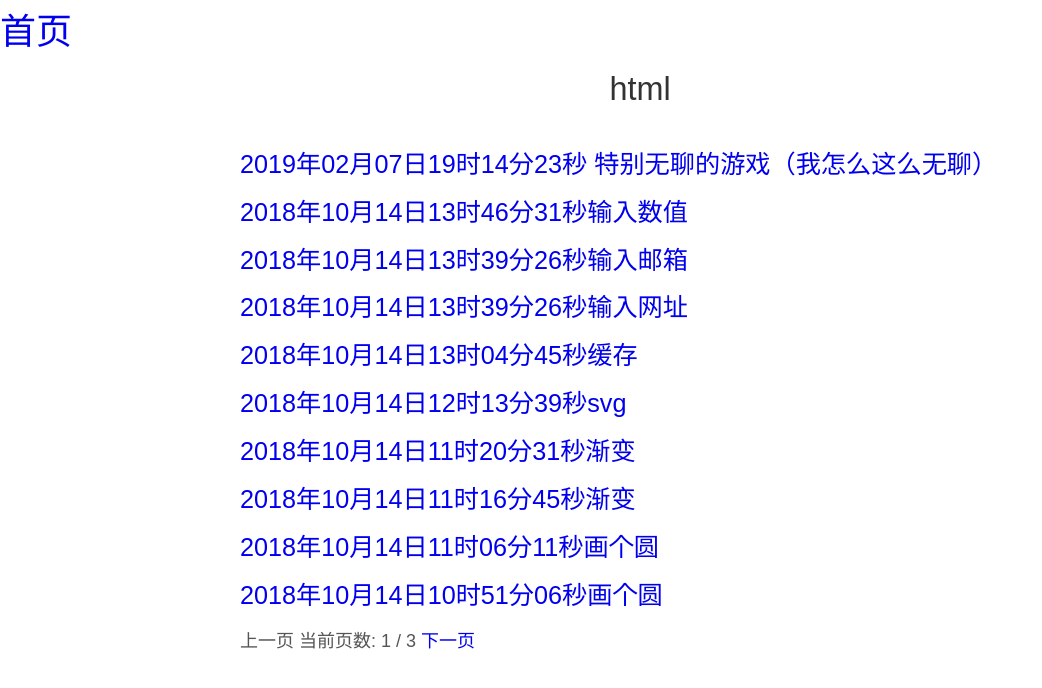
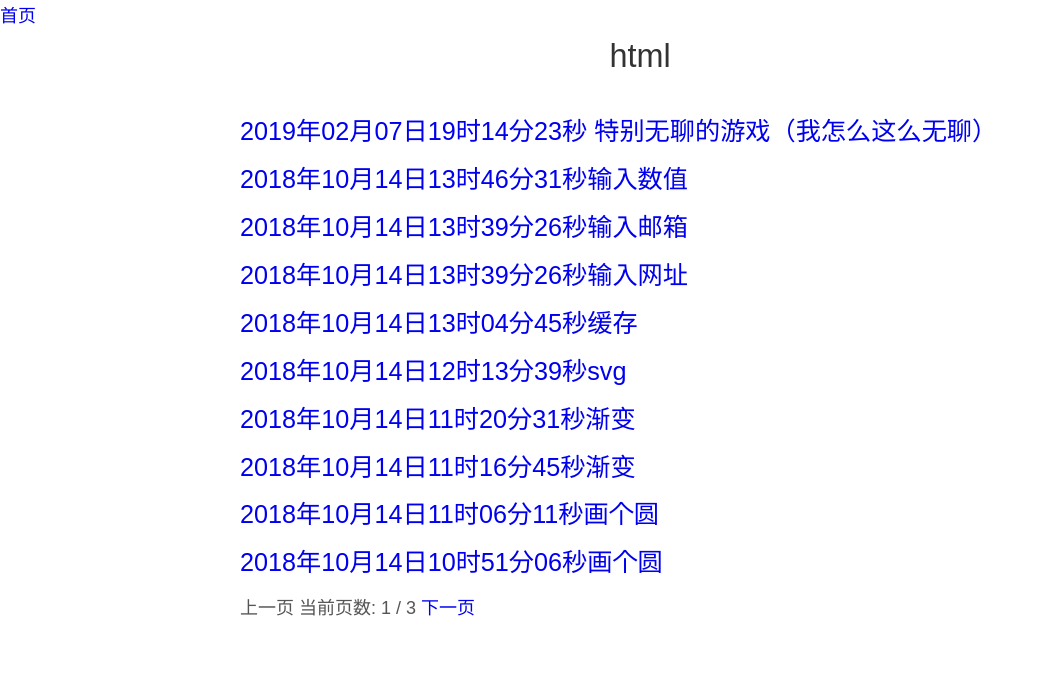
Before and after one commit to xxcczz/xx, a Jekyll site: the page built from index.html, in a window 1280 px wide. Shown: the top 688 px of the page, without its empty margins (0-1042 px from the left). Built offline with Jekyll 4.4.1, drawn with Linux system fonts in a browser that asks for light colours; the list of posts is cut into pages by our own code.

Commit message:
Update default.html

```diff
--- a/_layouts/default.html
+++ b/_layouts/default.html
@@ -7,8 +7,7 @@
 <link rel="stylesheet" type="text/css" href="/css/peter.css" />
 <title></title>
 </head>
-		<h1><a href="http://xxcczz.github.io/">首页
-		  </a></h1>
+			<a href="http://xxcczz.github.io/">首页</a>
 <div id="wrapper" class="typo">
   <h1 style="text-align:center; margin-bottom: 0;">{{ page.title }}</h1>
   <br>
```
